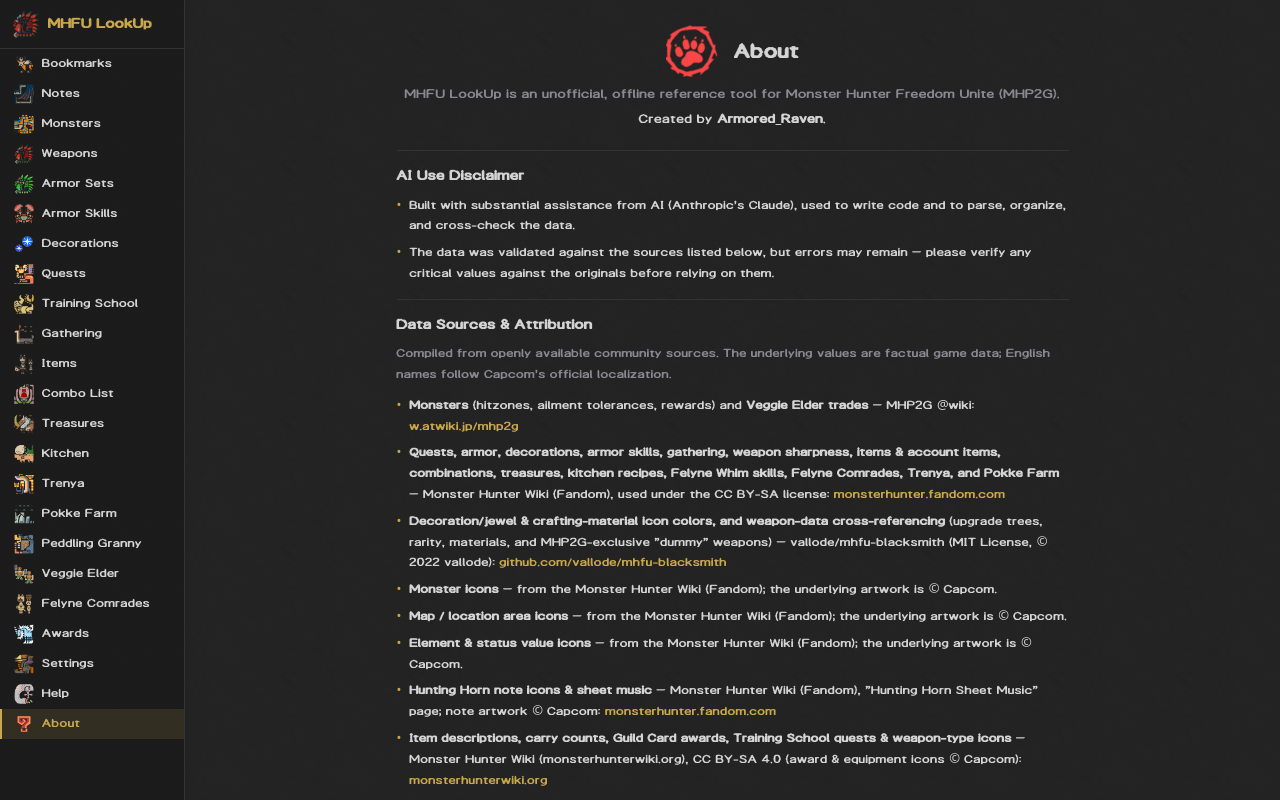
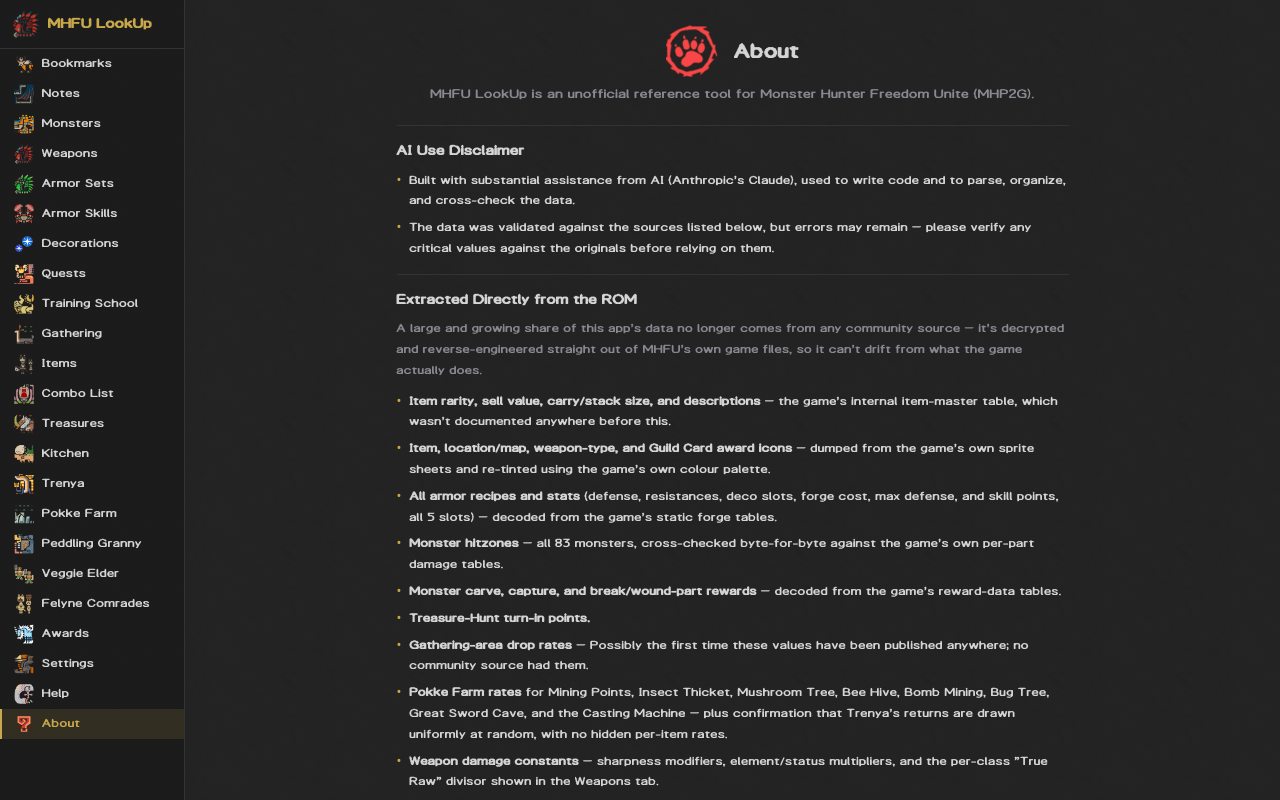
Before and after one commit to ArmoredRaven17/MHFU-LookUp-Test, a React (Vite) app in the folder web/: page /about in a window 1280 px wide. Built offline with nearby package versions, Linux system fonts and the light colour scheme.

Commit message:
About page: remove "Created by Armored_Raven" line

```diff
--- a/web/src/pages/AboutPage.tsx
+++ b/web/src/pages/AboutPage.tsx
@@ -12,11 +12,8 @@ export default function AboutPage() {
                onError={e => { (e.currentTarget as HTMLImageElement).style.display = 'none' }} />
           <h2 style={{ margin: 0, fontSize: 22, fontWeight: 700, color: 'var(--text)' }}>About</h2>
         </div>
-        <p style={{ textAlign: 'center', color: 'var(--muted)', fontSize: 14, margin: '0 0 4px' }}>
-          MHFU LookUp is an unofficial, offline reference tool for Monster Hunter Freedom Unite (MHP2G).
-        </p>
-        <p style={{ textAlign: 'center', color: 'var(--text)', fontSize: 14, margin: '0 0 20px' }}>
-          Created by <strong>Armored_Raven</strong>.
+        <p style={{ textAlign: 'center', color: 'var(--muted)', fontSize: 14, margin: '0 0 20px' }}>
+          MHFU LookUp is an unofficial reference tool for Monster Hunter Freedom Unite (MHP2G).
         </p>
 
         <Divider />
@@ -29,27 +26,54 @@ export default function AboutPage() {
 
         <Divider />
 
-        {/* Data Sources */}
+        {/* ROM extraction — now the majority of the app's factual values */}
+        <Section title="Extracted Directly from the ROM">
+          <p style={{ color: 'var(--muted)', fontSize: 13, margin: '0 0 10px', lineHeight: 1.6 }}>
+            A large and growing share of this app's data no longer comes from any community source — it's
+            decrypted and reverse-engineered straight out of MHFU's own game files, so it can't drift from
+            what the game actually does.
+          </p>
+
+          <Li><strong>Item rarity, sell value, carry/stack size, and descriptions</strong> — the game's internal item-master table, which wasn't documented anywhere before this.</Li>
+          <Li><strong>Item, location/map, weapon-type, and Guild Card award icons</strong> — dumped from the game's own sprite sheets and re-tinted using the game's own colour palette.</Li>
+          <Li><strong>All armor recipes and stats</strong> (defense, resistances, deco slots, forge cost, max defense, and skill points, all 5 slots) — decoded from the game's static forge tables.</Li>
+          <Li><strong>Monster hitzones</strong> — all 83 monsters, cross-checked byte-for-byte against the game's own per-part damage tables.</Li>
+          <Li><strong>Monster carve, capture, and break/wound-part rewards</strong> — decoded from the game's reward-data tables.</Li>
+          <Li><strong>Treasure-Hunt turn-in points.</strong></Li>
+          <Li><strong>Gathering-area drop rates</strong> — Possibly the first time these values have been published anywhere; no community source had them.</Li>
+          <Li><strong>Pokke Farm rates</strong> for Mining Points, Insect Thicket, Mushroom Tree, Bee Hive, Bomb Mining, Bug Tree, Great Sword Cave, and the Casting Machine — plus confirmation that Trenya's returns are drawn uniformly at random, with no hidden per-item rates.</Li>
+          <Li><strong>Weapon damage constants</strong> — sharpness modifiers, element/status multipliers, and the per-class "True Raw" divisor shown in the Weapons tab.</Li>
+
+          <p style={{ color: 'var(--muted)', fontSize: 12, margin: '4px 0 10px', lineHeight: 1.5 }}>
+            Still open: Pokke Farm's Field Rows per-crop rates and the Fishing Pier's full per-spot catch
+            pools haven't been fully extracted yet — those sections still reflect the best community
+            information available.
+          </p>
+          <p style={{ color: 'var(--text)', fontSize: 13, margin: 0 }}>
+            The full method, tooling, and ROM addresses are documented for anyone who wants the details —
+            see <code>docs/rom-data-extraction.md</code> in the source repository.
+          </p>
+        </Section>
+
+        <Divider />
+
+        {/* Data Sources still from community references */}
         <Section title="Data Sources & Attribution">
           <p style={{ color: 'var(--muted)', fontSize: 13, margin: '0 0 10px', lineHeight: 1.6 }}>
-            Compiled from openly available community sources. The underlying values are factual game data;
-            English names follow Capcom's official localization.
+            Everything not listed above as ROM-extracted is compiled from openly available community
+            sources. The underlying values are factual game data; English names follow Capcom's official
+            localization.
           </p>
 
-          <Li><strong>Monsters</strong> (hitzones, ailment tolerances, rewards) and <strong>Veggie Elder trades</strong> — MHP2G @wiki: <A href="https://w.atwiki.jp/mhp2g/">w.atwiki.jp/mhp2g</A></Li>
-          <Li><strong>Quests, armor, decorations, armor skills, gathering, weapon sharpness, items & account items, combinations, treasures, kitchen recipes, Felyne Whim skills, Felyne Comrades, Trenya, and Pokke Farm</strong> — Monster Hunter Wiki (Fandom), used under the CC BY-SA license: <A href="https://monsterhunter.fandom.com/wiki/Monster_Hunter_Wiki">monsterhunter.fandom.com</A></Li>
-          <Li><strong>Decoration/jewel & crafting-material icon colors, and weapon-data cross-referencing</strong> (upgrade trees, rarity, materials, and MHP2G-exclusive "dummy" weapons) — vallode/mhfu-blacksmith (MIT License, © 2022 vallode): <A href="https://github.com/vallode/mhfu-blacksmith">github.com/vallode/mhfu-blacksmith</A></Li>
+          <Li><strong>Monster ailment tolerances</strong> and <strong>Veggie Elder trades</strong> — MHP2G @wiki: <A href="https://w.atwiki.jp/mhp2g/">w.atwiki.jp/mhp2g</A></Li>
+          <Li><strong>Quests, Training School quest objectives, decorations, weapon sharpness/stats, combinations, treasure "where to find" text, kitchen recipes, Felyne Whim skills, Felyne Comrades, and Trenya's item lists</strong> — Monster Hunter Wiki (Fandom), used under the CC BY-SA license: <A href="https://monsterhunter.fandom.com/wiki/Monster_Hunter_Wiki">monsterhunter.fandom.com</A></Li>
+          <Li><strong>Weapon data</strong> (attack, sharpness, slots, affinity, materials, upgrade trees, rarity, and the MHP2G-exclusive "dummy" weapons) — vallode/mhfu-blacksmith (MIT License, © 2022 vallode): <A href="https://github.com/vallode/mhfu-blacksmith">github.com/vallode/mhfu-blacksmith</A></Li>
           <Li><strong>Monster icons</strong> — from the Monster Hunter Wiki (Fandom); the underlying artwork is © Capcom.</Li>
-          <Li><strong>Map / location area icons</strong> — from the Monster Hunter Wiki (Fandom); the underlying artwork is © Capcom.</Li>
           <Li><strong>Element & status value icons</strong> — from the Monster Hunter Wiki (Fandom); the underlying artwork is © Capcom.</Li>
           <Li><strong>Hunting Horn note icons & sheet music</strong> — Monster Hunter Wiki (Fandom), "Hunting Horn Sheet Music" page; note artwork © Capcom: <A href="https://monsterhunter.fandom.com/wiki/Hunting_Horn_Sheet_Music_(file)">monsterhunter.fandom.com</A></Li>
-          <Li><strong>Item descriptions, carry counts, Guild Card awards, Training School quests & weapon-type icons</strong> — Monster Hunter Wiki (monsterhunterwiki.org), CC BY-SA 4.0 (award & equipment icons © Capcom): <A href="https://monsterhunterwiki.org/wiki/MHFU/Items">monsterhunterwiki.org</A></Li>
+          <Li><strong>Guild Card award names, descriptions & unlock conditions</strong> — Monster Hunter Wiki (monsterhunterwiki.org), CC BY-SA 4.0 (the award icons themselves are ROM-extracted — see above; icon artwork © Capcom): <A href="https://monsterhunterwiki.org/wiki/MHFU/Items">monsterhunterwiki.org</A></Li>
           <Li><strong>Armor-skill category groupings</strong> — the skills and their data are the app's own; only the category sort order follows <em>Athena's Armor Set Search</em> for MHFU, so users of both tools see familiar groupings.</Li>
-          <Li><strong>Bowgun stats (verification)</strong> — Minegarde, accessed via the Internet Archive: <A href="https://web.archive.org/web/2id_/http://minegarde.com/">web.archive.org</A></Li>
           <Li><strong>Bowgun ammo stats</strong> — from the <em>Bowgun Damage Guide (PSP)</em> by VampireCosmonaut, published on GameFAQs: <A href="https://gamefaqs.gamespot.com">gamefaqs.gamespot.com</A></Li>
-          <Li><strong>Gathering area structure</strong> — per-node drop rates are from the ROM; the gathering-map layout was structured with the help of the MHFU <em>Guide and Walkthrough (PSP)</em> by ryin77, on GameFAQs: <A href="https://gamefaqs.gamespot.com">gamefaqs.gamespot.com</A></Li>
-          <Li><strong>Pokke Farm structure</strong> — farm-node rates from the ROM; the tab's structure and early direction came from the <em>Pokke Farm Guide (PSP)</em> by VioletKIRA, on GameFAQs: <A href="https://gamefaqs.gamespot.com">gamefaqs.gamespot.com</A></Li>
-          <Li><strong>Bow damage formula (verification)</strong> — cross-confirmed against the MHFU <em>Bow Damage Formula FAQ</em> by Boldrin (2009) and the MHF2 <em>Bow Damage Formula FAQ</em> by Deathslayer31 / Brian VanWulfen (2007), both on GameFAQs: <A href="https://gamefaqs.gamespot.com">gamefaqs.gamespot.com</A></Li>
 
           <p style={{ color: 'var(--muted)', fontSize: 11, margin: '10px 0 0', lineHeight: 1.5 }}>
             Reused Fandom wiki content is licensed CC BY-SA; the data set derived from it is shared under the same terms (attribution + share-alike).
@@ -58,10 +82,17 @@ export default function AboutPage() {
 
         <Divider />
 
-        {/* ROM extraction */}
-        <Section title="Gathering Rates — Extracted from the ROM">
-          <Li>The per-node gathering percentages in the Gathering tab aren't published on any community site — no one had them. They were pulled straight from the game by reverse-engineering MHFU's ROM: tracing the gather mechanism in live memory, then cracking the XOR-encrypted gather tables (a four-stream, round-robin Lehmer-LCG keystream) to decrypt every map and rank from the ROM files. As far as we know, this is the first source for real MHFU gathering rates.</Li>
-          <Li>The full method, tooling, and ROM addresses are documented for anyone who wants the details.</Li>
+        {/* Community guides used as references / cross-checks while decoding the ROM */}
+        <Section title="Community Guides Used While Decoding the ROM">
+          <p style={{ color: 'var(--muted)', fontSize: 13, margin: '0 0 10px', lineHeight: 1.6 }}>
+            These guides didn't supply the final numbers shown in the app, but were genuinely useful as
+            references and cross-checks while reverse-engineering the ROM.
+          </p>
+
+          <Li><strong>Gathering-area structure</strong> (which nodes belong to which area, and the Secret Area) — the MHFU <em>Guide and Walkthrough (PSP)</em> by ryin77, published on GameFAQs: <A href="https://gamefaqs.gamespot.com">gamefaqs.gamespot.com</A></Li>
+          <Li><strong>Pokke Farm tab structure & Bomb Mining tier labels</strong> — the <em>Pokke Farm Guide (PSP)</em> by VioletKIRA, published on GameFAQs: <A href="https://gamefaqs.gamespot.com">gamefaqs.gamespot.com</A></Li>
+          <Li><strong>Bowgun stats</strong> — cross-verified against Minegarde, a now-defunct community site, accessed via the Internet Archive: <A href="https://web.archive.org/web/2id_/http://minegarde.com/">web.archive.org</A></Li>
+          <Li><strong>Bow damage formula</strong> — cross-confirmed against two community FAQs published on GameFAQs: the MHFU <em>Bow Damage Formula FAQ</em> by Boldrin (2009) and the MHF2 <em>Bow Damage Formula FAQ</em> by Deathslayer31 / Brian VanWulfen (2007): <A href="https://gamefaqs.gamespot.com">gamefaqs.gamespot.com</A></Li>
         </Section>
 
         <Divider />
@@ -76,7 +107,7 @@ export default function AboutPage() {
         {/* License */}
         <Section title="License">
           <Li><strong>Source code</strong> — MIT License, © 2026 Armored_Raven.</Li>
-          <Li><strong>Game reference data</strong> — CC BY-SA 4.0 (derived from the wikis above; attribution + share-alike).</Li>
+          <Li><strong>Game reference data</strong> derived from the wikis above — CC BY-SA 4.0 (attribution + share-alike). Data extracted directly from the ROM is factual game data, not independently copyrightable.</Li>
           <Li>Monster Hunter names & assets remain © Capcom (see below).</Li>
         </Section>
 
```
Also changed, not shown: 1 other file (tests, documents, lock files or other folders).
